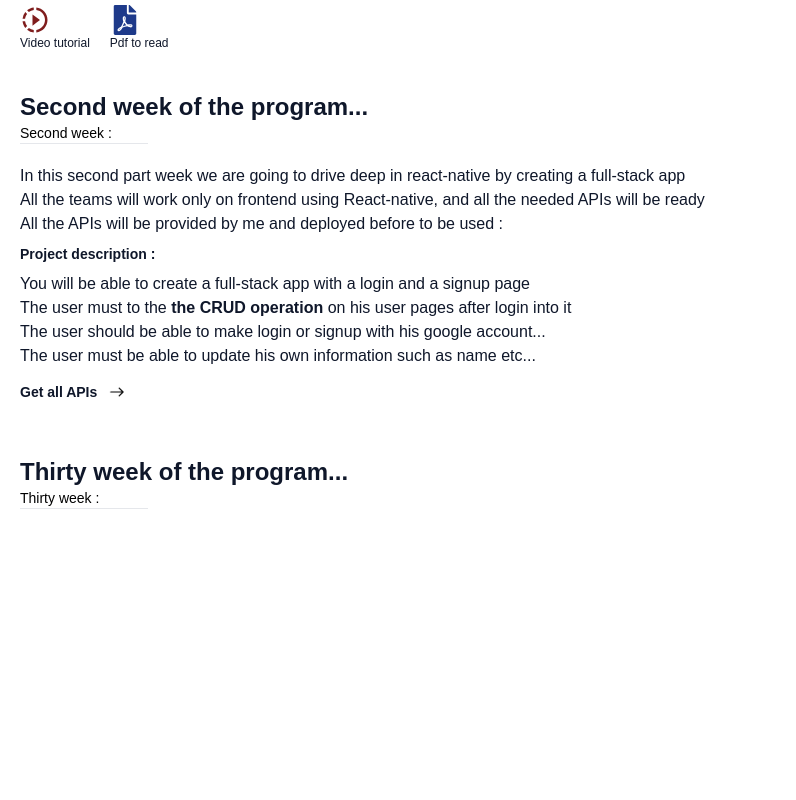
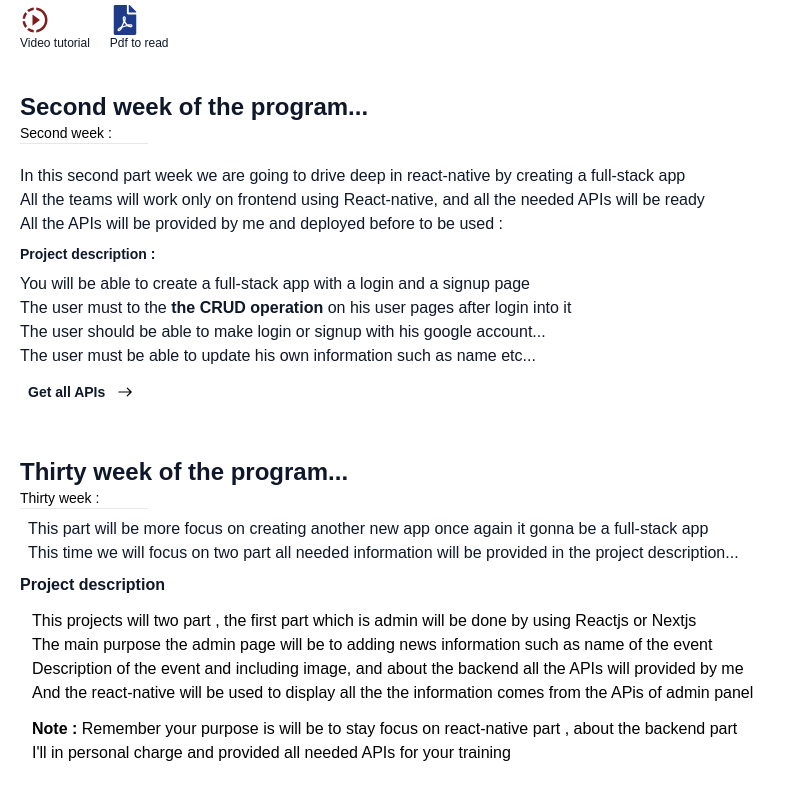
Before and after one commit to tchasinga/native-present, a React (Vite) app: page / in a window 1280 px wide. Shown: the part 1324-2124 px from the top of the page, without its empty margins (0-796 px from the left). Before the commit the page ends 1897 px from the top, so only its background shows below. Built offline with nearby package versions, Linux system fonts and the light colour scheme.

Commit message:
New code is just added now

```diff
--- a/src/App.jsx
+++ b/src/App.jsx
@@ -1,4 +1,5 @@
 import './index.css'
+import Apispages from './Pages/Apispages.jsx'
 import Navbars from './Pages/Navbars'
 import Program from './Pages/Program.jsx'
 import Welcom from './Pages/Welcom.jsx'
@@ -11,7 +12,7 @@ function App() {
         <Navbars />
         <Routes>
           <Route path='/' element={<><Welcom /><Program/></>} />
-          <Route path='/apipages' element={<div>PAGE NOT FOUND</div>} />
+          <Route path='/apipages' element={<Apispages/>} />
         </Routes>
       </BrowserRouter>
     </div>
--- /dev/null
+++ b/src/Pages/Apispages.jsx
@@ -0,0 +1,11 @@
+
+
+export default function Apispages() {
+  return (
+    <div className="flex items-center justify-center pt-52">
+       <div>
+       <h1 className="text-5xl text-slate-900 font-semibold">Please come back right after the second week</h1>
+       </div>
+    </div>
+  )
+}
--- a/src/Pages/Navbars.jsx
+++ b/src/Pages/Navbars.jsx
@@ -1,11 +1,14 @@
 import { FaReact , FaList } from "react-icons/fa";
 import { MdPolicy } from "react-icons/md";
+import { Link } from "react-router-dom"
 
 export default function Navbars() {
   return (
     <div className="flex justify-between py-3 p-3 items-center w-full">
       <div className="text-3xl font-extrabold">
-        <FaReact className="spinerCode"/>
+      <Link to={"/"}>
+      <FaReact className="spinerCode"/>
+      </Link>
       </div>
 
       <div className="flex items-center gap-5 text-xl">
--- a/src/Pages/Program.jsx
+++ b/src/Pages/Program.jsx
@@ -97,7 +97,7 @@ export default function Program() {
 
 
 
-          <Link to={"/apipages"} className="flex items-center gap-2 py-3">
+          <Link to={"/apipages"} className="flex items-center gap-2 py-3 p-2 w-1/4">
             <h4 className="text-sm font-semibold text-slate-900 decoration-dashed leading-none cursor-pointer hover:text-lime-700 duration-500">Get all APIs</h4>
             <IoIosArrowRoundForward className="animate__animated  animate__fadeInLeft text-2xl"/>
           </Link>
@@ -110,6 +110,23 @@ export default function Program() {
             <h3 className="text-2xl text-slate-900 font-semibold">Thirty week of the program...</h3>
             <h4 className="text-sm font-normal decoration-dashed">Thirty week :</h4>
             <hr className="w-32"/>
+            <div className="flex flex-col text-slate-900 p-2">
+                <p>This part will  be more focus on creating another new app once again it gonna be a full-stack app</p>
+                <p>This time we will focus on two part all  needed information will be provided in the project description...</p>
+            </div>
+            <div className="">
+                <h1 className="text-slate-900 font-semibold">Project description</h1>
+                <div className="flex flex-col p-3">
+                    <p>This projects will two part , the first part which is admin will be done by using Reactjs or Nextjs</p>
+                    <p className="">The main purpose the admin page will be to adding news information such as name of the event</p>
+                    <p className="">Description of the event and including image, and about the backend all the APIs will provided by me</p>
+                    <p className="">And the react-native will be used to display all the the information comes from the APis of admin panel</p>
+                  <div className="py-3">
+                  <p className=""><strong>Note :</strong> Remember your purpose is will be to stay focus on react-native part , about the backend part</p>
+                  <p className="">I&apos;ll in personal charge and provided all needed APIs for your training</p>
+                  </div>
+                </div>
+            </div>
          </div>
     </div>
   )
```
